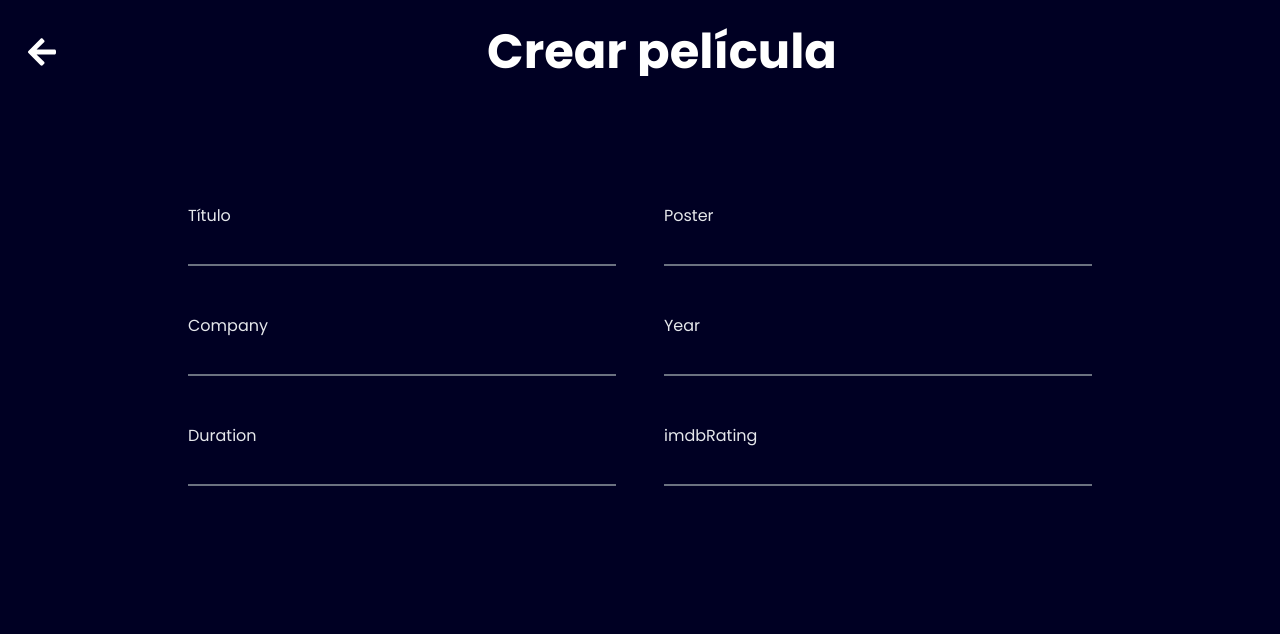
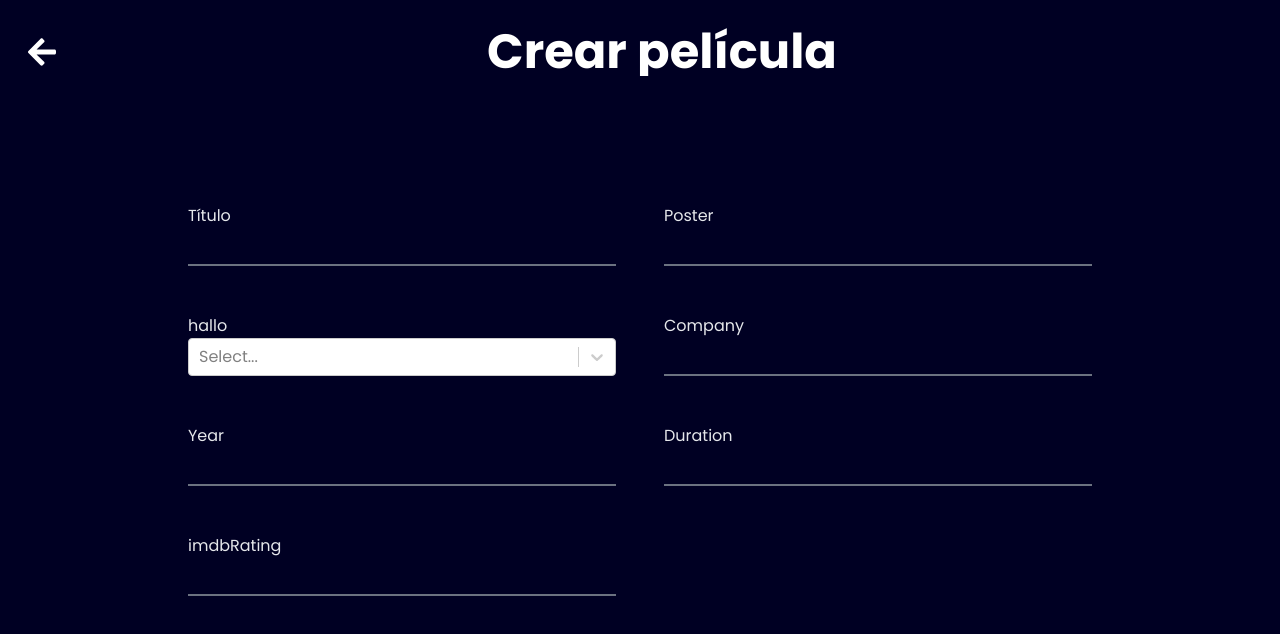
Before and after one commit to adj87/movie-library, a React (Create React App) app: page /movies/new in a window 1280 px wide. Shown: the top 634 px of the page. Built offline with nearby package versions, Linux system fonts and the light colour scheme.

Commit message:
install react select and implementation

```diff
--- a/package.json
+++ b/package.json
@@ -21,6 +21,7 @@
     "react-redux": "^7.2.5",
     "react-router-dom": "^5.3.0",
     "react-scripts": "4.0.3",
+    "react-select": "^5.1.0",
     "typescript": "^4.1.2",
     "web-vitals": "^1.0.1"
   },
--- a/src/pages/MovieCreate/index.tsx
+++ b/src/pages/MovieCreate/index.tsx
@@ -1,4 +1,5 @@
 import React, { useCallback, useState } from "react";
+import Select from "react-select";
 
 import Body from "../../components/Body";
 import Header from "../../components/Header";
@@ -22,7 +23,7 @@ const MovieCreate: React.FC<any> = () => {
   const updateForm = useCallback((name, value) => {
     setFormState((oldState) => ({ ...oldState, [name]: value }));
   }, []);
-  console.log(formState);
+
   return (
     <>
       <Header text={"Crear película"} />
@@ -40,6 +41,10 @@ const MovieCreate: React.FC<any> = () => {
             label={"Poster"}
             onChange={updateForm}
           />
+          <div>
+            <label className="text-grey-200 mb-4">{"hallo"}</label>
+            <Select />
+          </div>
           {/*           <Input
             value={formState.genre}
             name={"genre"}
```
Also changed, not shown: 1 other file (tests, documents, lock files or other folders).
